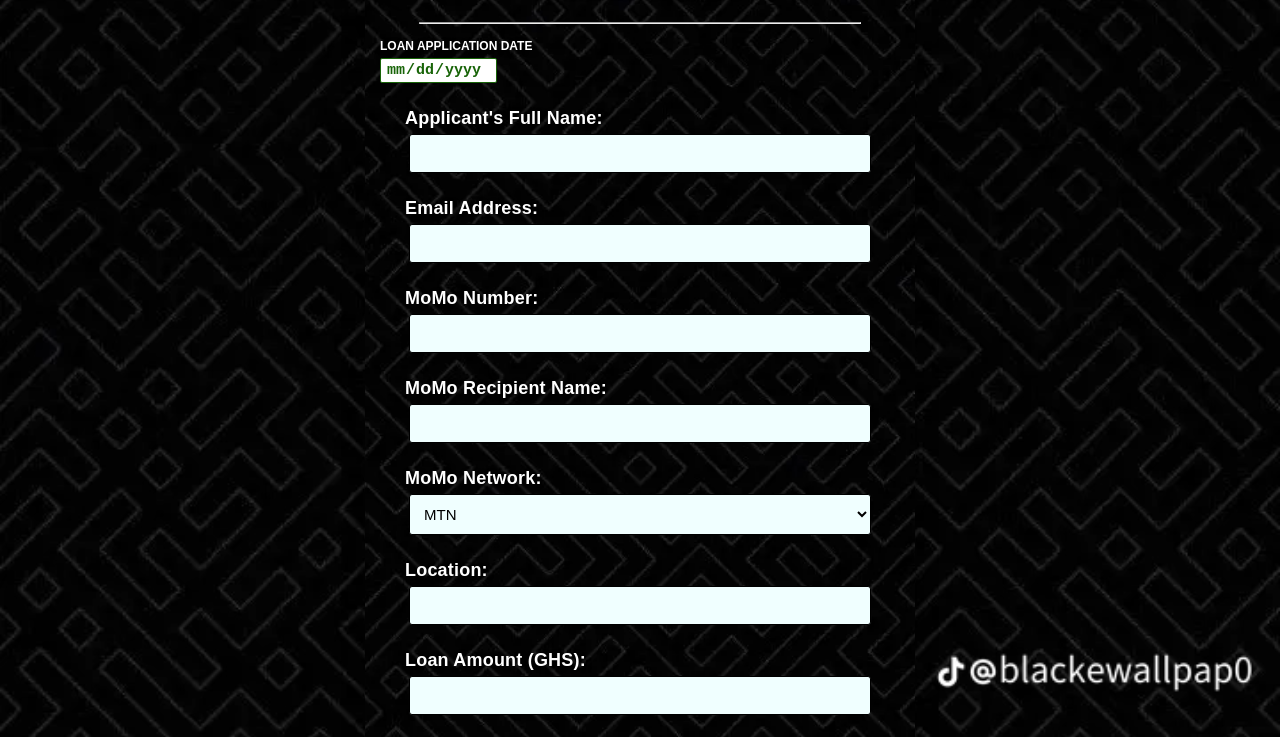
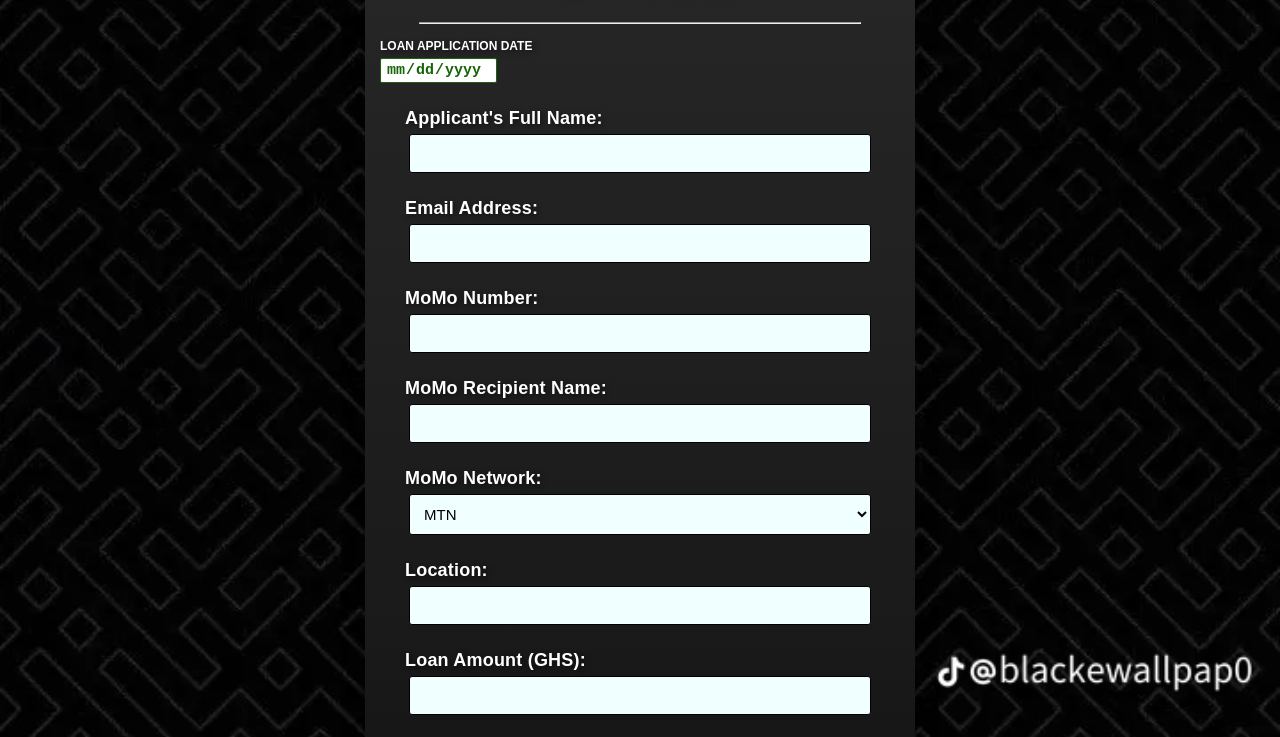
Before and after one commit to KEGRAPHICOS/TEAM-KING-LOAN-SERVICE, a plain HTML site: page homepage.html in a window 1280 px wide. Shown: the part 339-1076 px from the top of the page. Drawn offline with Linux system fonts and the light colour scheme.

Commit message:
Update container.css

```diff
--- a/container.css
+++ b/container.css
@@ -6,7 +6,7 @@
     text-align: center;
     margin-top: auto;
     align-content: center;
-    background-image: url("e0aa514d138d5bf19b3522b38e675063.png");
+    background: linear-gradient(to bottom, #2c2c2c, #1a1a1a, #000000);
     background-position: center;
     background-repeat: repeat;
     background-size: cover;
```
